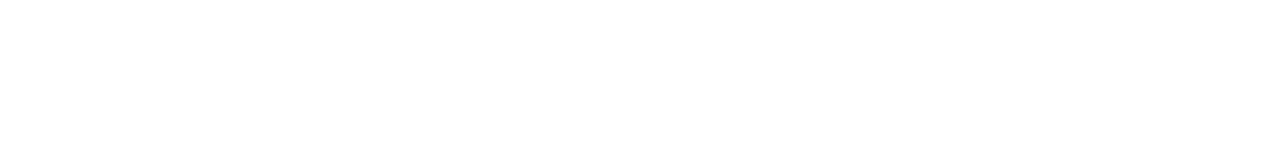
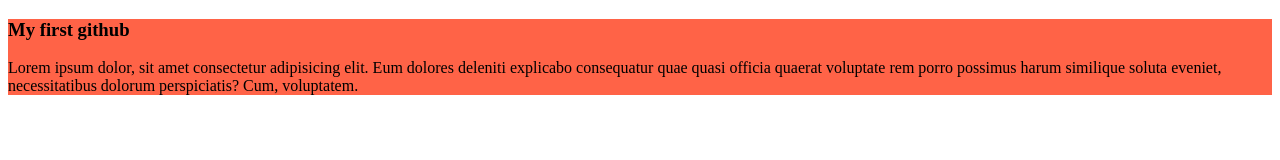
Before and after one commit to Ahsan-Tapadar/my-simple-github, a plain HTML site: page index.html in a window 1280 px wide. Drawn offline with Linux system fonts and the light colour scheme.

Commit message:
added the first blog

```diff
--- /dev/null
+++ b/Styles/Blog.css
@@ -0,0 +1,4 @@
+div{
+    background-color: tomato;
+    padding: 20;
+}
--- a/index.html
+++ b/index.html
@@ -4,8 +4,13 @@
     <meta charset="UTF-8">
     <meta name="viewport" content="width=device-width, initial-scale=1.0">
     <title>my simple github</title>
+    <link rel="stylesheet" href="Styles/Blog.css">
 </head>
 <body>
+    <div>
+        <h3>My first github</h3>
+        <p>Lorem ipsum dolor, sit amet consectetur adipisicing elit. Eum dolores deleniti explicabo consequatur quae quasi officia quaerat voluptate rem porro possimus harum similique soluta eveniet, necessitatibus dolorum perspiciatis? Cum, voluptatem.</p>
+    </div>
 
 </body>
 </html>
```
